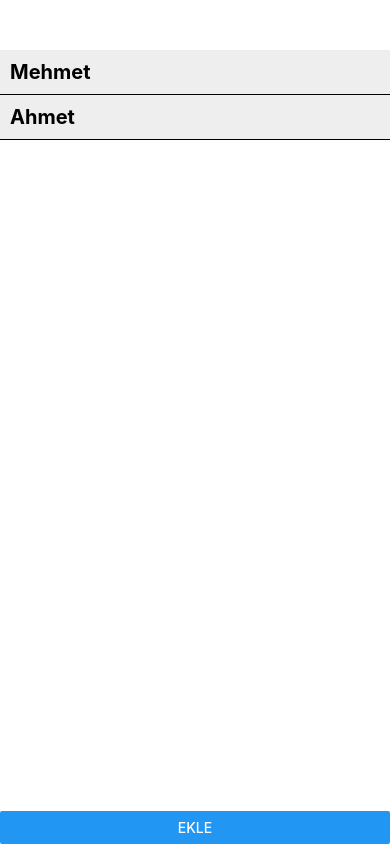
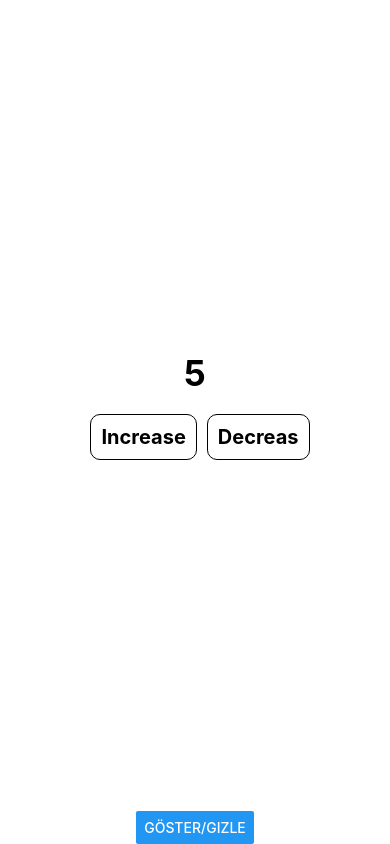
Before and after one commit to murathanje/React-Native, a React Native app in the folder ReactNative/: screen / in a window 390 px wide. Built offline with nearby package versions, Linux system fonts and the light colour scheme.

Commit message:
useEffect was done

```diff
--- a/ReactNative/App.js
+++ b/ReactNative/App.js
@@ -18,96 +18,16 @@ import {
   SafeAreaView,
   RefreshControl
 } from 'react-native';
-
-
-
-// const DATA = [
-//   {
-//     id: '1',
-//     title: 'First Item',
-//   },
-//   {
-//     id: '2',
-//     title: 'Second Item',
-//   },
-//   {
-//     id: '3',
-//     title: 'Third Item',
-//   },
-//   {
-//     id: '4',
-//     title: 'First Item',
-//   },
-//   {
-//     id: '5',
-//     title: 'Second Item',
-//   },
-//   {
-//     id: '6',
-//     title: 'Third Item',
-//   },
-//   {
-//     id: '7',
-//     title: 'First Item',
-//   },
-//   {
-//     id: '8',
-//     title: 'Second Item',
-//   },
-//   {
-//     id: '9',
-//     title: 'Third Item',
-//   },
-//   {
-//     id: '10',
-//     title: 'First Item',
-//   },
-//   {
-//     id: '11',
-//     title: 'Second Item',
-//   },
-//   {
-//     id: '12',
-//     title: 'Third Item',
-//   },
-// ];
+import Counters from './src/components/Counters.js';
 
 
 const App = () => {
-  const [users, setUsers] = useState([
-    {
-      id: 1,
-      name: "Mehmet"
-    },
-    {
-      id:2,
-      name:"Ahmet"
-    }
-  ]);
-
-  const handlePress = () => {
-    setUsers((prev) => [
-    {
-      id: Math.floor(Math.random()*1000),
-      name: Math.floor(Math.random() * 1000),
-    },
-    ...prev
-    ]);
-  };
+  const [isvisible,setIsVisible] = useState(true);
 
   return (
     <SafeAreaView style={styles.container}>
-      <FlatList
-        style={{marginTop:50}}
-        data={users}
-        keyExtractor={(item) => item.id}
-        renderItem={({item}) => (
-          <View style={styles.item}>
-            <Text style={styles.text}>{item.name}</Text>
-          </View>
-        )}
-      />
-      <Button title='Ekle' onPress={handlePress}/>
+      {isvisible && <Counters />}
+      <Button title='Göster/Gizle' onPress={()=>setIsVisible(!isvisible)}/>
     </SafeAreaView>
   );
 };
@@ -115,39 +35,14 @@ const App = () => {
 const styles = StyleSheet.create({
   container: {
     flex: 1,
+    alignItems: "center",
+    justifyContent: "center",
   },
-    item: {
-      backgroundColor: "#eeeeee",
-      padding: 10,
-      borderBottomWidth:1
-  },
-  text: {
+  click: {
+    marginTop: 20,
     fontSize: 20,
-    fontWeight: 'bold'
+    fontWeight:'bold'
   }
-  // box1: {
-  //   backgroundColor: "gray",
-  //   flex: 1,
-
-  // },
-  // box2: {
-  //   backgroundColor: "bisque",
-  //   flex: 1,
-  //   flexDirection: "row"
-  // },
-  // child1: {
-  //   flex: 1,
-  //   backgroundColor: "black"
-  // },
-  // child2: {
-  //   flex: 2,
-  //   backgroundColor: "red"
-  // },
-  // child3: {
-  //   flex: 1,
-  //   backgroundColor: "#140156"
-  // }
-
 });
 
 export default App;
--- /dev/null
+++ b/ReactNative/src/components/Counters.js
@@ -0,0 +1,60 @@
+import React, { useState, useEffect } from "react";
+import { TouchableOpacity, Text, StyleSheet, View } from "react-native";
+
+const Counters = () => {
+    const [count, setCount] = useState(0);
+
+    // useEffect(()=>{
+    //     alert("Maunt")
+    // }, [])
+
+    useEffect(()=>{
+       const interval = setInterval(()=>{
+            setCount((prev) => prev + 1)
+       },1000)
+
+       return() => {
+        clearInterval(interval)
+       }
+    }, [])
+2
+    return (
+        <View style={styles.container}>
+            <Text style={styles.text}>{count}</Text>
+            <View style={{flexDirection: "row"}}>
+                <TouchableOpacity style={styles.button} onPress={()=>setCount(count+1)}>
+                    <Text style={styles.click}>Increase</Text>
+                </TouchableOpacity>
+                <TouchableOpacity style={styles.button} onPress={()=>setCount(count-1)}>
+                    <Text style={styles.click}>Decreas</Text>
+                </TouchableOpacity>
+            </View>
+        </View>
+    );
+};
+
+const styles = StyleSheet.create({
+    container: {
+        flex: 1,
+        alignItems: "center",
+        justifyContent: "center",
+    },
+    button: {
+        borderWidth: 1,
+        borderColor: "black",
+        borderRadius: 10,
+        padding: 10,
+        marginTop: 20,
+        marginLeft: 10
+    },
+    click: {
+        fontSize: 20,
+        fontWeight: "bold",
+    },
+    text: {
+        fontSize: 35,
+        fontWeight: "bold",
+    },
+});
+
+export default Counters;
```
